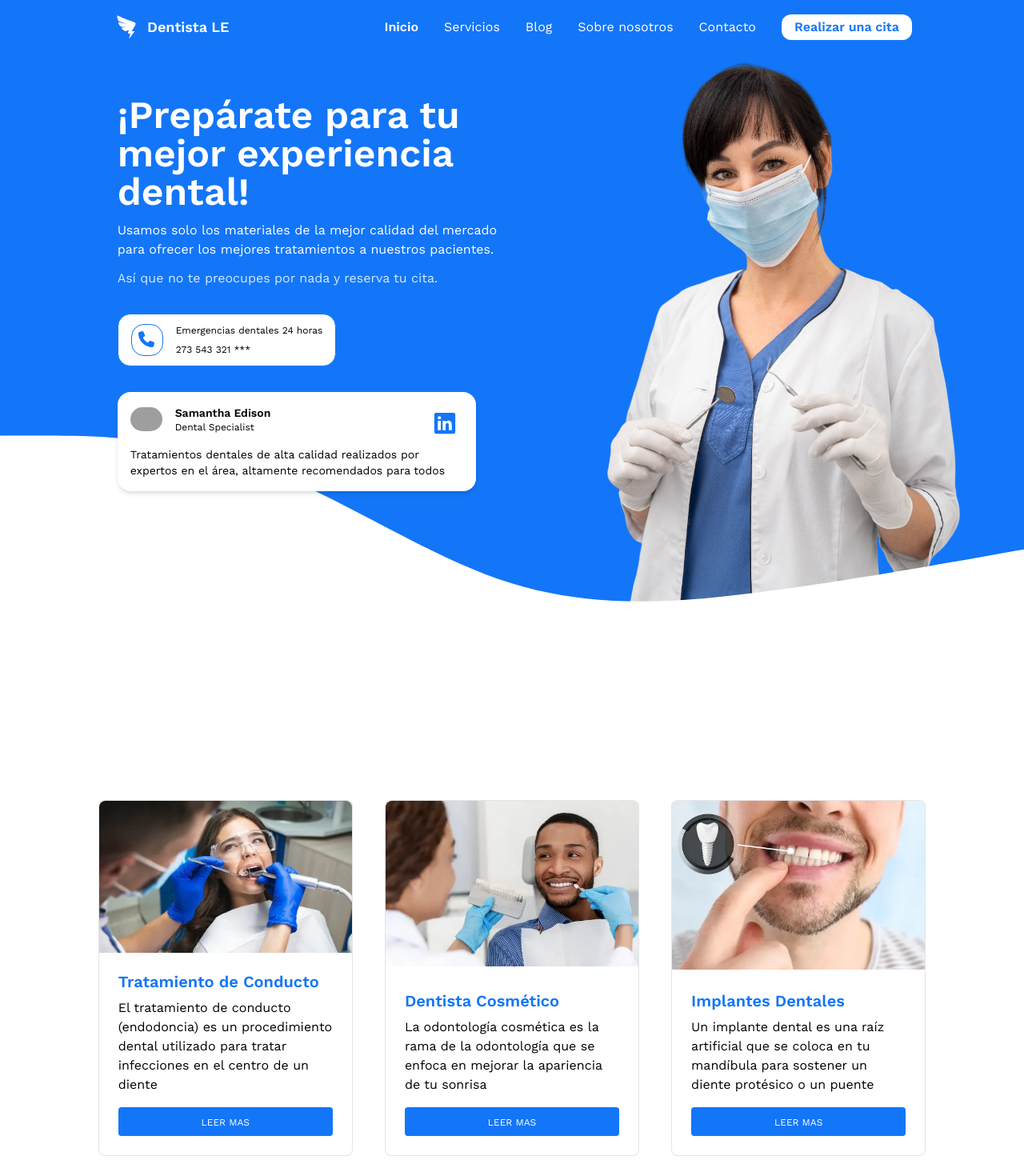
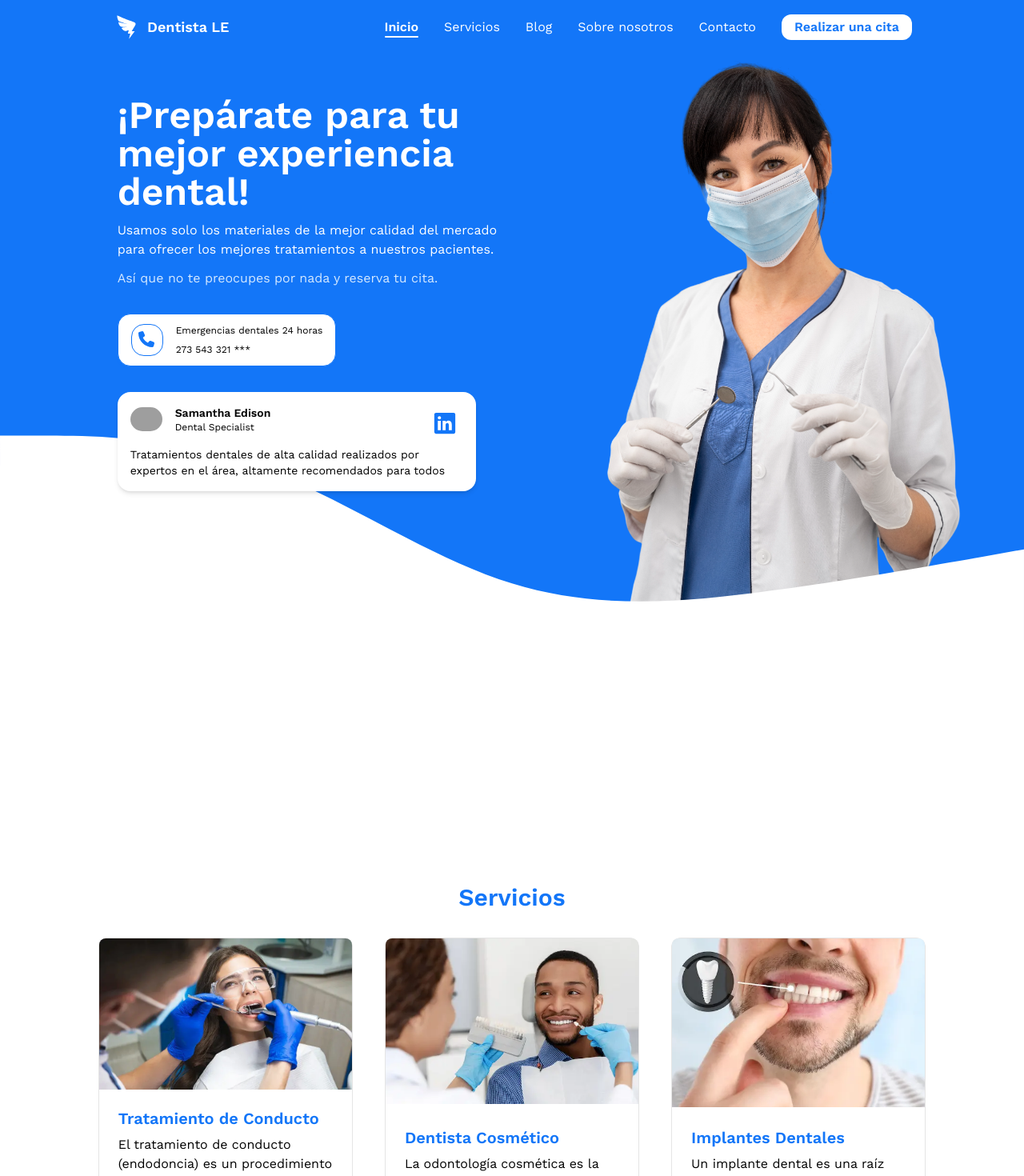
Before and after one commit to EnriqueHM31/dentista-web, a React (Vite) app: page / in a window 1280 px wide. Shown: the top 1470 px of the page at 80% size. Built offline with nearby package versions, Linux system fonts and the light colour scheme; grey boxes are pictures that could not be loaded.

Commit message:
Agregar un hover group

```diff
--- a/src/components/Servicios.tsx
+++ b/src/components/Servicios.tsx
@@ -5,8 +5,18 @@ import { motion } from "framer-motion";
 
 export default function Servicios() {
     return (
-        <section className="bg-white w-full gap-4 mt-20 py-20 md:py-15 xl:py-10 ">
+        <section className="bg-white w-full gap-8 mt-20 py-20 md:py-15 xl:py-10 min-h-screen flex justify-center flex-col items-center " id="servicios">
 
+            <motion.h2
+                className="text-center text-3xl font-bold text-primary"
+                initial={{ opacity: 0, y: 30, scale: 0.95 }}
+                whileInView={{ opacity: 1, y: 0, scale: 1 }} transition={{
+                    duration: 0.4,
+                    delay: 0.5,
+                    ease: "easeOut",
+                }}
+            >Servicios
+            </motion.h2>
             <div className="max-w-10/12 px-2 xl:px-4 mx-auto w-full  grid grid-cols-1 md:grid-cols-2 lg:grid-cols-3 gap-10 ">
                 {SERVICIOS_DATA.map((servicio, index) => (
 
@@ -18,13 +28,13 @@ export default function Servicios() {
                             ease: "easeOut",
                         }}
                         viewport={{ once: true, amount: 0.3 }}
-                        className=" rounded-lg bg-white shadow-secondary-1 dark:bg-surface-dark border border-black/10 flex flex-col ">
+                        className="group rounded-xl bg-white shadow-secondary-1 dark:bg-surface-dark border border-black/10 flex flex-col hover:bg-secondary transition duration-500 ease-out">
                         <div
                             className="relative overflow-hidden bg-cover bg-no-repeat flex-2"
                             data-twe-ripple-init
                             data-twe-ripple-color="light">
                             <img
-                                className="rounded-t-lg w-full"
+                                className="rounded-t-lg w-full group-hover:scale-130 transition duration-300 ease-in-out"
                                 src={servicio.img}
                                 alt={servicio.name} />
                         </div>
@@ -36,7 +46,7 @@ export default function Servicios() {
                             <a
                                 href={'#'}
                                 type="button"
-                                className="inline-block rounded bg-primary px-6 pb-2 pt-2.5 text-xs font-medium uppercase leading-normal text-white shadow-primary-3 transition duration-150 ease-in-out hover:bg-primary-accent-300 hover:shadow-primary-2 focus:bg-primary-accent-300 focus:shadow-primary-2 focus:outline-none focus:ring-0 active:bg-primary-600 active:shadow-primary-2 dark:shadow-black/30 dark:hover:shadow-dark-strong dark:focus:shadow-dark-strong dark:active:shadow-dark-strong text-center"
+                                className="inline-block rounded bg-primary px-6 pb-2 pt-2.5 text-xs font-medium uppercase leading-normal text-white shadow-primary-3 ease-in-out hover:bg-primary-accent-300 hover:shadow-primary-2 focus:bg-primary-accent-300 focus:shadow-primary-2 focus:outline-none focus:ring-0 active:bg-primary-600 active:shadow-primary-2 dark:shadow-black/30 dark:hover:shadow-dark-strong dark:focus:shadow-dark-strong dark:active:shadow-dark-strong text-center hover:bg-blue-800 transition duration-300"
                                 data-twe-ripple-init
                                 data-twe-ripple-color="light">
                                 Leer mas
--- a/src/components/ui/MenuNavegacion.tsx
+++ b/src/components/ui/MenuNavegacion.tsx
@@ -6,7 +6,7 @@ import type { MenuNavegacionProps } from "@/types";
 export default function MenuLateral({ isOpen, toggleMenu, clases }: MenuNavegacionProps) {
     const location = useLocation();
 
-    const { textColor, buttonClasses, buttonMovilClasses, menubackground } = clases;
+    const { textColor, buttonClasses, buttonMovilClasses, menubackground, BackgrounAfter } = clases;
 
 
     return (
@@ -27,7 +27,7 @@ export default function MenuLateral({ isOpen, toggleMenu, clases }: MenuNavegaci
                                 <Link
                                     to={link.path}
                                     onClick={toggleMenu}
-                                    className={`block py-2 text-lg transition-colors duration-300 hover:text-accent ${location.pathname === link.path ? "font-bold" : ""
+                                    className={`block py-2 text-lg transition duration-300 hover:text-accent ${location.pathname === link.path ? "font-bold" : ""
                                         }`}
                                 >
                                     {link.name}
@@ -36,7 +36,7 @@ export default function MenuLateral({ isOpen, toggleMenu, clases }: MenuNavegaci
                         ))}
                         <li>
                             <button
-                                className={`mt-4 font-semibold px-4 py-2 rounded-xl w-full transition-all duration-300 ease-in-out hover:scale-105 cursor-pointer ${buttonMovilClasses}`}
+                                className={`mt-4 font-semibold px-4 py-2 rounded-xl w-full transition duration-300 ease-in-out hover:scale-105 cursor-pointer ${buttonMovilClasses}`}
                             >
                                 Realizar una cita
                             </button>
@@ -47,19 +47,19 @@ export default function MenuLateral({ isOpen, toggleMenu, clases }: MenuNavegaci
 
             {/* 💻 Menú ESCRITORIO */}
             <ul
-                className={`hidden xl:flex gap-8 items-center transition-colors duration-300 ${textColor}`}
+                className={`hidden xl:flex gap-8 items-center transition duration-300 ${textColor}`}
             >
                 {LINKS_NAVEGACION.map((link) => (
                     <li key={link.name} className="relative">
                         <Link
                             to={link.path}
-                            className={`relative hover:text-accent transition-colors duration-300 py-1 ${location.pathname === link.path ? "font-bold after:w-full" : "after:w-0"
+                            className={`relative hover:text-accent transition duration-300 py-1 ${location.pathname === link.path ? "font-bold after:w-full" : "after:w-0"
                                 }
                 after:content-['']
                 after:block
                 after:absolute
                 after:h-0.5
-                after:bg-primary
+                ${BackgrounAfter}
                 after:bottom-0
                 after:left-0
                 after:rounded-full
```
